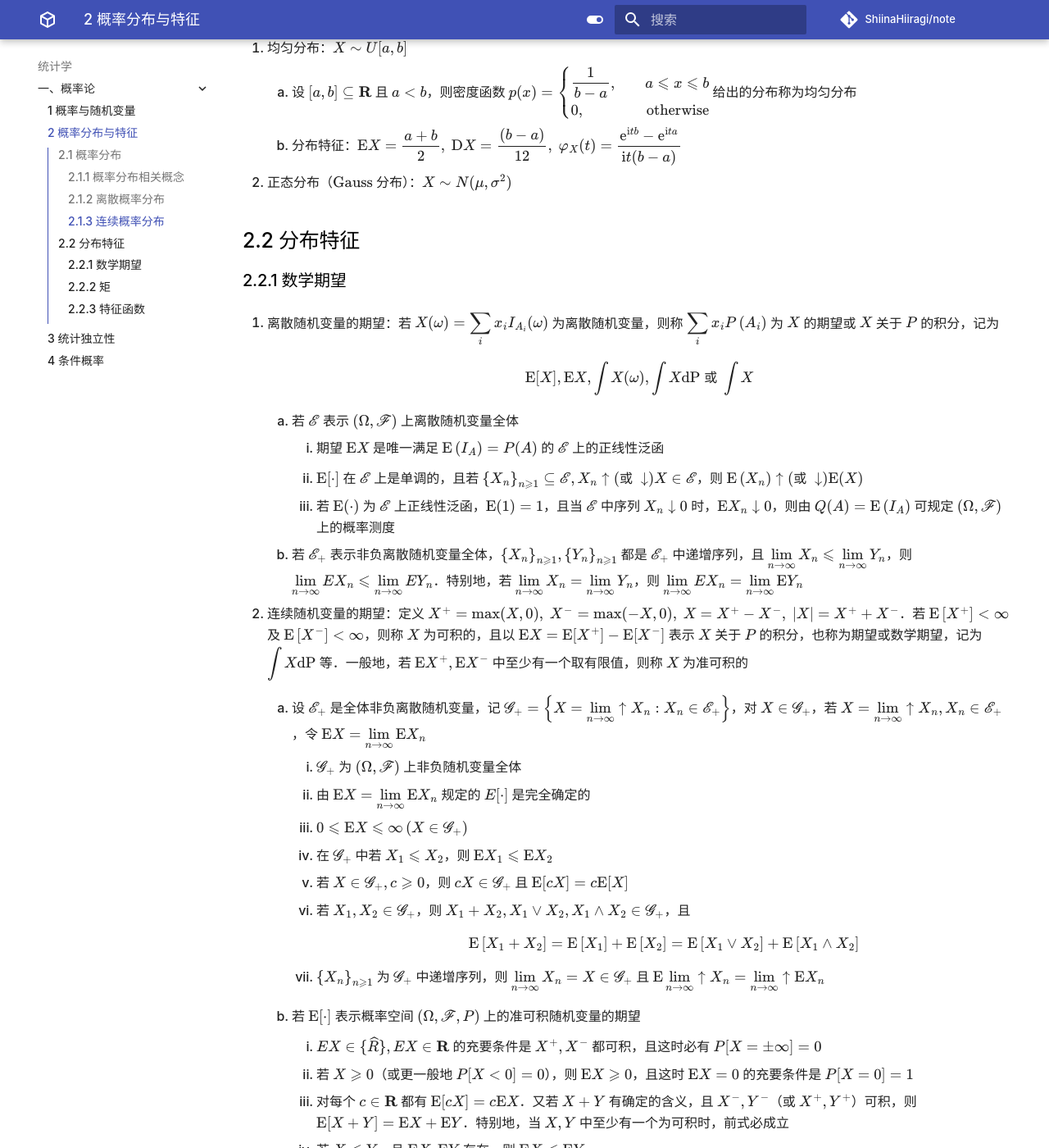
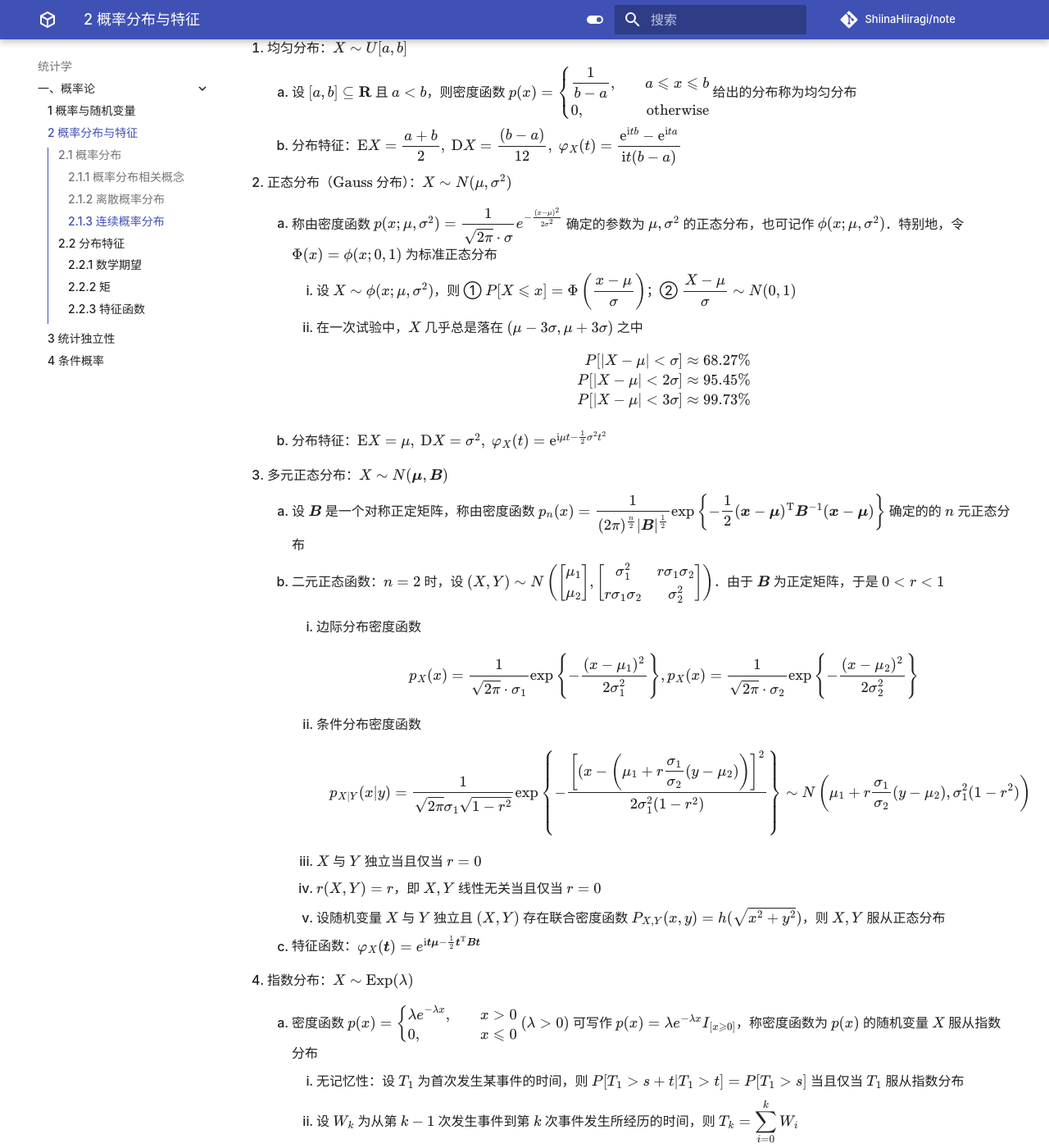
Before and after one commit to ShiinaHiiragi/note, an MkDocs documentation site: the page built from docs/stat/prob/dist.md, in a window 1280 px wide and 1400 px high, scrolled down 3146 px. Shown: the whole window at 82% size. Built offline with MkDocs 1.6.1 and Material for MkDocs 9.7.7, drawn with Linux system fonts in a browser that asks for light colours; comment, search, counter and statistics services are not loaded; some of the changed text lies outside the part shown.

Commit message:
stage for reg

```diff
--- a/docs/stat/prob/dist.md
+++ b/docs/stat/prob/dist.md
@@ -72,7 +72,47 @@
     1. 设 $[a, b] \subseteq \mathbf R$ 且 $a < b$，则密度函数 $p(x)=\left\{\begin{aligned} & \dfrac{1}{b-a}, & a \leqslant x \leqslant b \\ & 0, & \text{otherwise} \end{aligned}\right.$ 给出的分布称为均匀分布
     2. 分布特征：$\mathrm{E}X=\dfrac{a+b}{2}, \ \mathrm{D}X=\dfrac{(b-a)}{12}, \ \varphi_X(t)=\dfrac{\mathrm{e}^{\mathrm{i}tb} - \mathrm{e}^{\mathrm{i}ta}}{\mathrm{i}t(b-a)}$
 2. 正态分布（$\text{Gauss}$ 分布）：$X \sim N(\mu, \sigma^2)$
+    1. 称由密度函数 $p(x; \mu, \sigma^2)=\dfrac{1}{\sqrt{2\pi}\cdot \sigma}e^{-\frac{(x-\mu)^2}{2\sigma ^2}}$ 确定的参数为 $\mu, \sigma^2$ 的正态分布，也可记作 $\phi(x; \mu, \sigma^2)$．特别地，令 $\Phi(x)=\phi(x; 0, 1)$ 为标准正态分布
+        1. 设 $X\sim \phi(x; \mu, \sigma^2)$，则 ① $P[X\leqslant x]=\Phi \left(\dfrac{x-\mu}{\sigma} \right)$；② $\dfrac{X - \mu}{\sigma} \sim N(0, 1)$
+        2. 在一次试验中，$X$ 几乎总是落在 $(\mu-3\sigma, \mu+3\sigma)$ 之中
 
+            $$
+            \begin{aligned}
+            P[|X-\mu|<\sigma] & \approx 68.27\% \\
+            P[|X-\mu|<2\sigma] & \approx 95.45\% \\
+            P[|X-\mu|<3\sigma] & \approx 99.73\%
+            \end{aligned}
+            $$
+
+    2. 分布特征：$\mathrm{E}X=\mu, \ \mathrm{D}X=\sigma^2, \ \varphi_X(t)=\mathrm{e}^{\mathrm{i}\mu t - \frac{1}{2}\sigma^2 t^2}$
+
+3. 多元正态分布：$X\sim N(\boldsymbol \mu, \boldsymbol B)$
+    1. 设 $\boldsymbol B$ 是一个对称正定矩阵，称由密度函数 $p_n(x)=\dfrac{1}{(2\pi)^{\frac{n}{2}}|\boldsymbol B|^{\frac{1}{2}}}\exp\left\{-\dfrac{1}{2}(\boldsymbol x-\boldsymbol \mu)^{\mathrm{T}}\boldsymbol B^{-1}(\boldsymbol x-\boldsymbol \mu)\right\}$ 确定的的 $n$ 元正态分布
+    2. 二元正态函数：$n=2$ 时，设 $(X, Y)\sim N\left(\begin{bmatrix}\mu_1 \\ \mu_2\end{bmatrix}, \begin{bmatrix} \sigma_1^2 &r\sigma_1\sigma_2 \\ r\sigma_1\sigma_2 &\sigma_2^2\end{bmatrix}\right)$．由于 $\boldsymbol B$ 为正定矩阵，于是 $0<r<1$
+        1. 边际分布密度函数
+
+            $$
+            p_X(x)=\dfrac{1}{\sqrt{2\pi} \cdot \sigma_1}\exp\left\{-\dfrac{(x-\mu_1)^2}{2\sigma_1^2}\right\}, p_X(x)=\dfrac{1}{\sqrt{2\pi} \cdot \sigma_2}\exp\left\{-\dfrac{(x-\mu_2)^2}{2\sigma_2^2}\right\}
+            $$
+
+        2. 条件分布密度函数
+
+            $$
+            p_{X|Y}(x|y)=\dfrac{1}{\sqrt{2\pi} \sigma_1 \sqrt{1-r^2}}\exp\left\{-\dfrac{\left[(x-\left(\mu_1+r\dfrac{\sigma_1}{\sigma_2}(y-\mu_2)\right)\right]^2}{2\sigma_1^2(1-r^2)}\right\} \sim N\left(\mu_1+r\dfrac{\sigma_1}{\sigma_2}(y-\mu_2), \sigma_1^2(1-r^2)\right)
+            $$
+
+        3. $X$ 与 $Y$ 独立当且仅当 $r=0$
+        4. $r(X, Y)=r$，即 $X, Y$ 线性无关当且仅当 $r=0$
+        5. 设随机变量 $X$ 与 $Y$ 独立且 $(X, Y)$ 存在联合密度函数 $P_{X, Y}(x, y)=h(\sqrt{x^2+y^2})$，则 $X, Y$ 服从正态分布
+
+    3. 特征函数：$\varphi_X(\boldsymbol t)=e^{\mathrm{i}\boldsymbol t\boldsymbol \mu-\frac{1}{2}\boldsymbol t^{\mathrm{T}}\boldsymbol B\boldsymbol t}$
+
+4. 指数分布：$X \sim \operatorname{Exp}(\lambda)$
+    1. 密度函数 $p(x)=\left\{\begin{aligned}&\lambda e^{-\lambda x}, & x>0 \\&0, & x\leqslant 0\end{aligned}\right. \ (\lambda > 0)$ 可写作 $p(x)=\lambda e^{-\lambda x} I_{[x\geqslant 0]}$，称密度函数为 $p(x)$ 的随机变量 $X$ 服从指数分布
+        1. 无记忆性：设 $T_1$ 为首次发生某事件的时间，则 $P[T_1>s+t|T_1>t]=P[T_1>s]$ 当且仅当 $T_1$ 服从指数分布
+        2. 设 $W_k$ 为从第 $k-1$ 次发生事件到第 $k$ 次事件发生所经历的时间，则 $T_k={\displaystyle \sum_{i=0}^k W_i}$
+
+    2. 分布特征：$\mathrm{E}X=\lambda^{-1}, \ \mathrm{D}X=\lambda^{-2}, \ \varphi_X(t)=\left(1-\dfrac{\mathrm{i} t}{\lambda}\right)^{-1}$
 ## 2.2 分布特征
 ### 2.2.1 数学期望
 1. 离散随机变量的期望：若 ${\displaystyle X(\omega)=\sum_{i} x_{i} I_{A_{i}}(\omega)}$ 为离散随机变量，则称 ${\displaystyle \sum_{i} x_{i} P\left(A_{i}\right)}$ 为 $X$ 的期望或 $X$ 关于 $P$ 的积分，记为
```
Also changed, not shown: docs/stat/prob/cond.md (+19 -0 lines).
